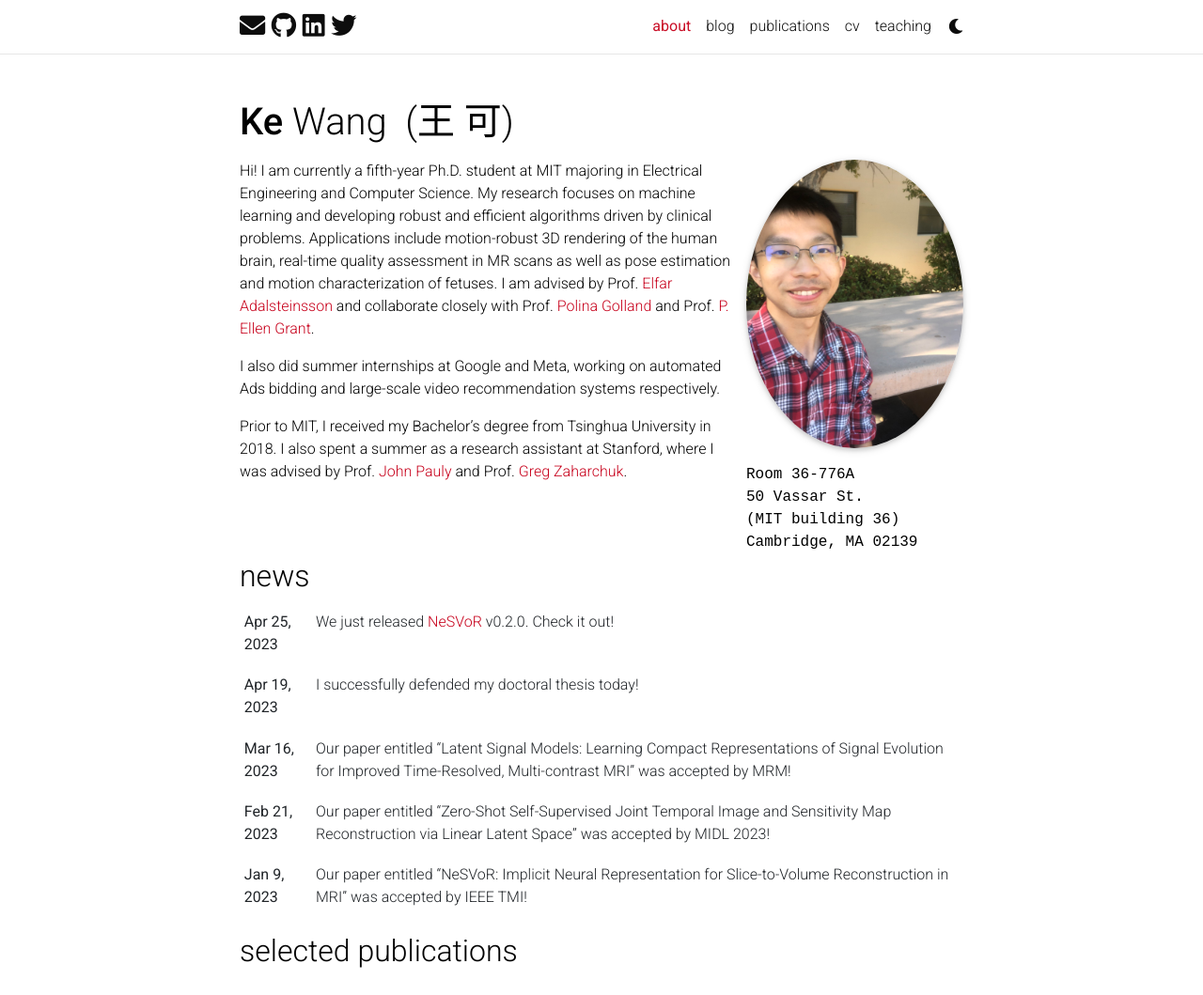
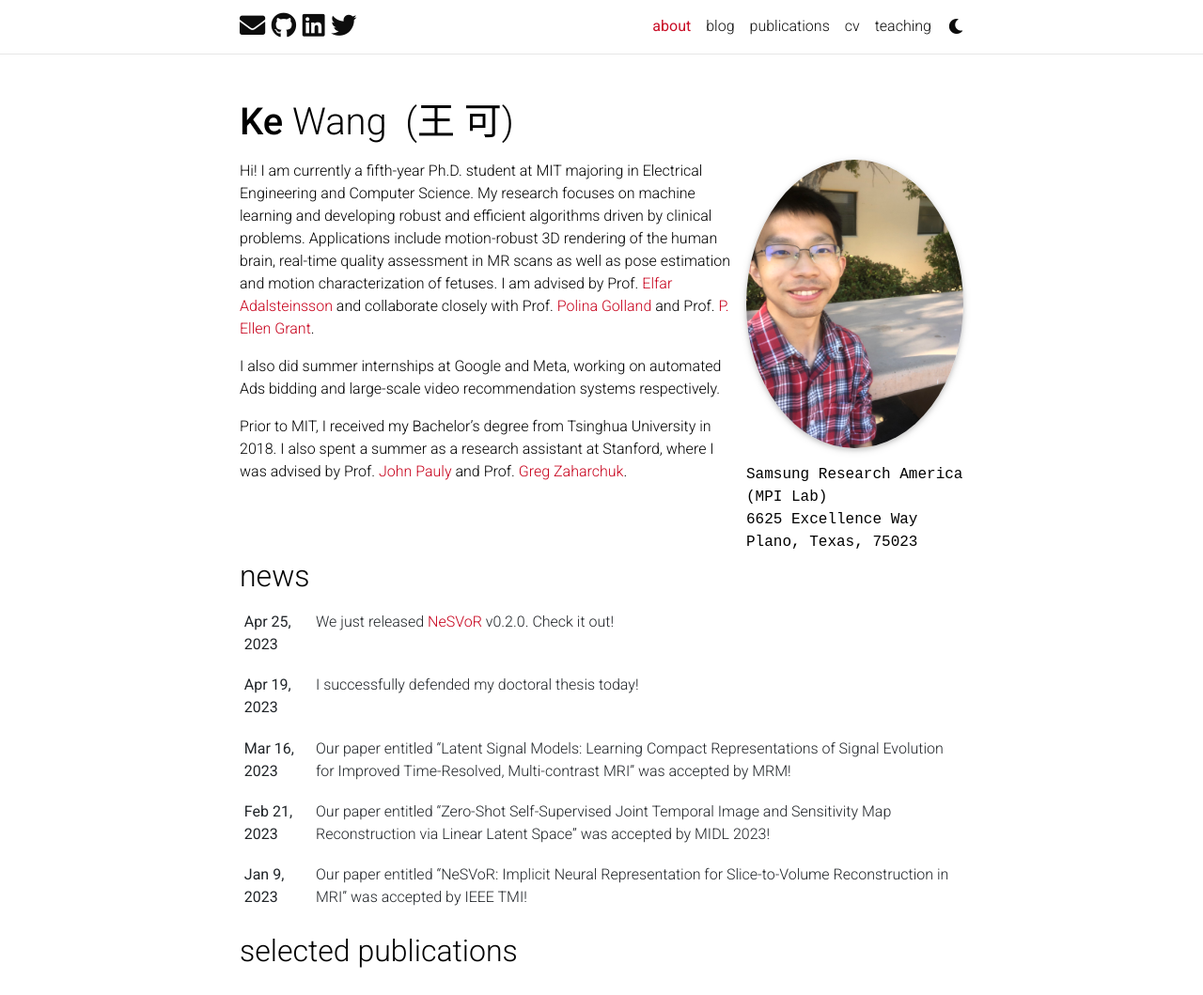
Before and after one commit to molinzhang/molinzhang.github.io, a Jekyll site: the page built from _pages/about.md, in a window 1280 px wide and 1329 px high, cut to the strip 0-1059 px from the top of the window. Shown: the whole strip at 94% size. Built offline with Jekyll 4.4.1, drawn with Linux system fonts in a browser that asks for light colours; full-size pictures stand in for the smaller copies a plugin makes; comment, search, counter and statistics services are not loaded; a style sheet for code colours, icons or effects is not loaded.

Commit message:
update website

```diff
--- a/_pages/about.md
+++ b/_pages/about.md
@@ -9,10 +9,9 @@ profile:
   image: ke_photo.jpg
   image_circular: true # crops the image to make it circular
   address: >
-    <p>Room 36-776A</p>
-    <p>50 Vassar St. </p>
-    <p>(MIT building 36) </p>
-    <p>Cambridge, MA 02139</p>
+    <p>Samsung Research America (MPI Lab)</p>
+    <p>6625 Excellence Way</p>
+    <p>Plano, Texas, 75023</p>
 
 news: true  # includes a list of news items
 latest_posts: false  # includes a list of the newest posts
```
